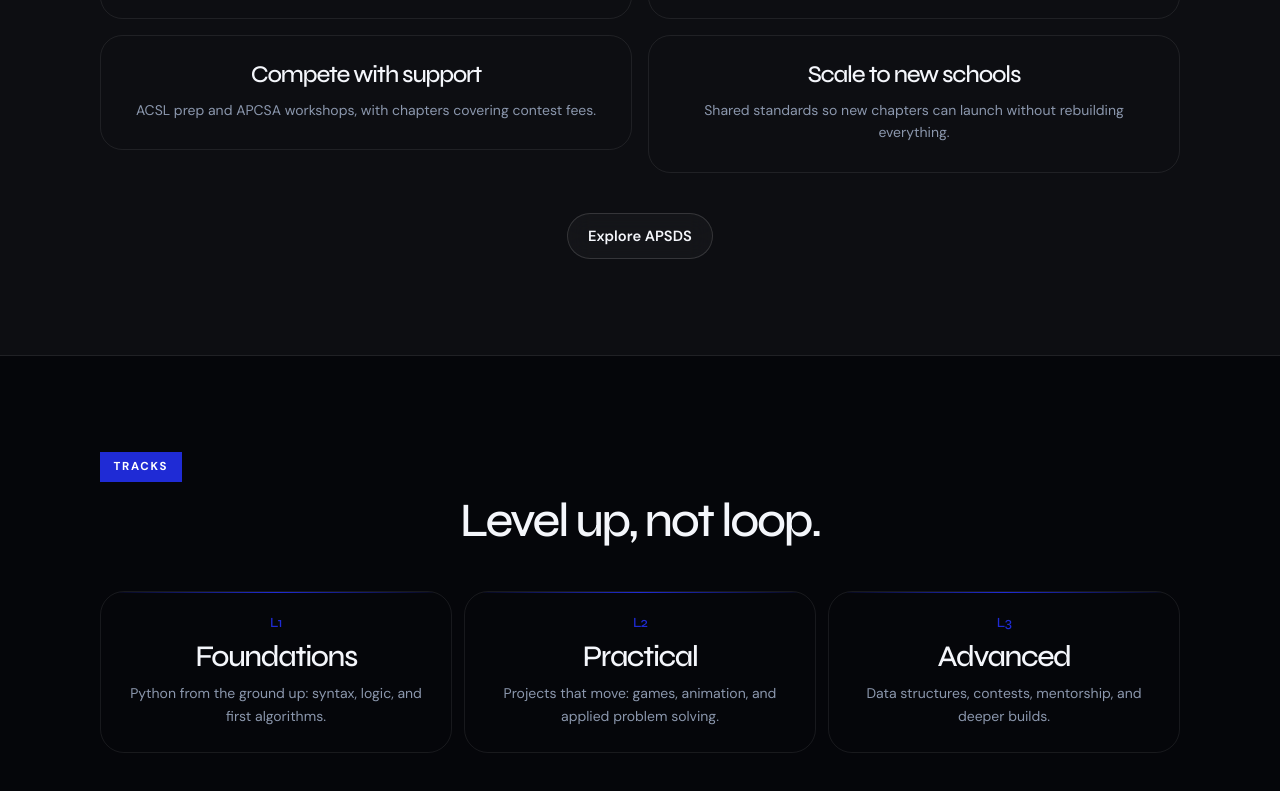
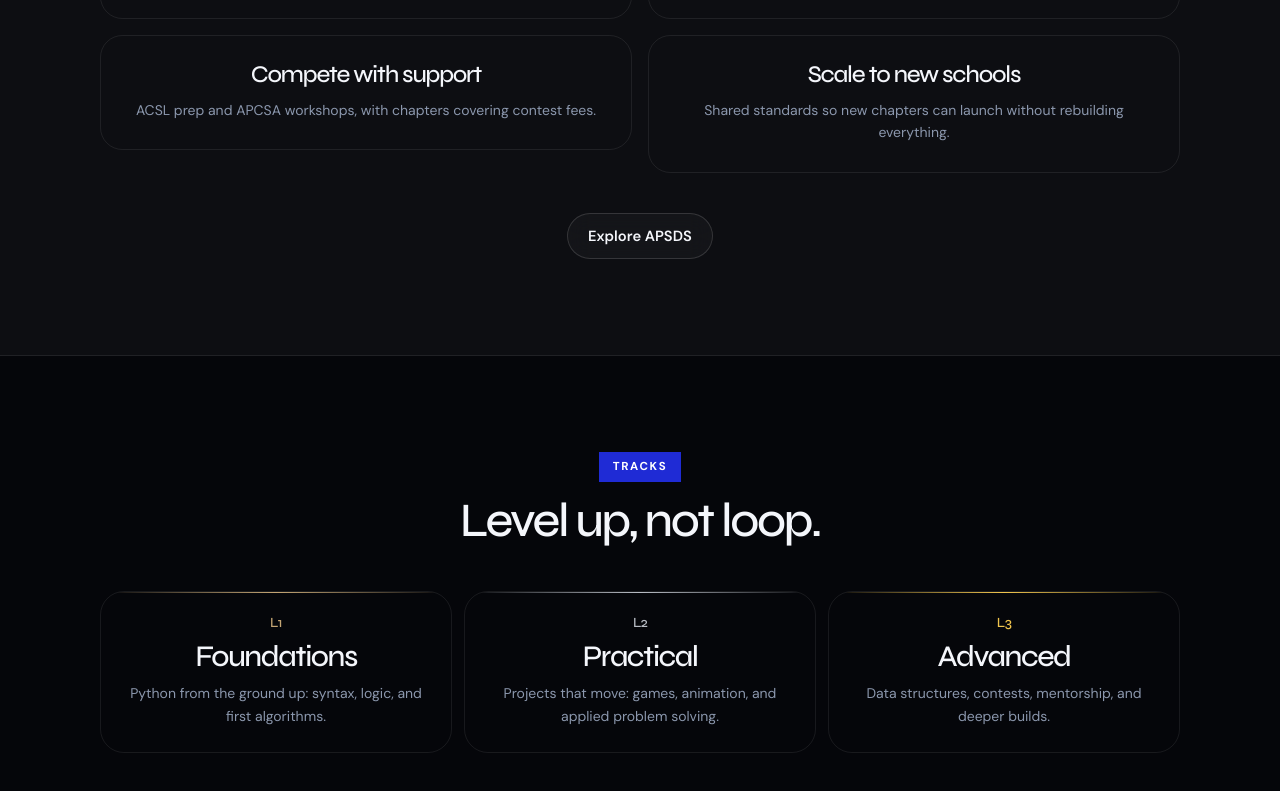
Before and after one commit to mittanshbhatia/Syntaxia, a Next.js app: page / in a window 1280 px wide. Shown: the part 1479-2270 px from the top of the page. Built offline with nearby package versions, Linux system fonts and the light colour scheme; no server answers.

Commit message:
Square sticker labels and restore track accent colors on home.
Center the Flagship and Tracks pills, and tint Foundations, Practical, and Advanced with brown, gray, and yellow.

```diff
--- a/app/globals.css
+++ b/app/globals.css
@@ -109,7 +109,7 @@
   max-width: 100%;
   margin-inline: auto;
   padding: 0.4rem 0.85rem;
-  border-radius: 0;
+  border-radius: 0 !important;
   background: var(--brand);
   color: #ffffff;
   font-size: 0.72rem;
@@ -117,6 +117,12 @@
   letter-spacing: 0.14em;
   text-transform: uppercase;
   text-align: center;
+}
+
+.eyebrow-center {
+  display: flex;
+  justify-content: center;
+  width: 100%;
 }
 
 .eyebrow-left {
@@ -311,7 +317,7 @@
   display: inline-flex;
   align-items: center;
   gap: 0.35rem;
-  border-radius: 999px;
+  border-radius: 0;
   padding: 0.25rem 0.65rem;
   font-size: 0.68rem;
   font-weight: 700;
--- a/app/page.tsx
+++ b/app/page.tsx
@@ -59,7 +59,9 @@
       <section className="border-y border-[var(--line)] bg-[var(--surface)]">
         <div className="container py-24">
           <Reveal>
-            <p className="eyebrow">Flagship club</p>
+            <div className="eyebrow-center">
+              <p className="eyebrow">Flagship club</p>
+            </div>
             <h2 className="display section-title mt-4 max-w-3xl mx-auto text-4xl text-[var(--ink)] sm:text-5xl">
               Learn Computer Science the Way It Sticks.
             </h2>
@@ -89,7 +91,9 @@
 
       <section className="container py-24">
         <Reveal>
-          <p className="eyebrow">Tracks</p>
+          <div className="eyebrow-center">
+            <p className="eyebrow">Tracks</p>
+          </div>
           <h2 className="display section-title mt-4 text-4xl text-[var(--ink)] sm:text-5xl">
             Level up, not loop.
           </h2>
@@ -102,7 +106,9 @@
                   className="absolute inset-x-0 top-0 h-px"
                   style={{ background: `linear-gradient(90deg, transparent, ${track.accent}, transparent)` }}
                 />
-                <p className="display text-sm text-[var(--brand)]">{track.level}</p>
+                <p className="display text-sm" style={{ color: track.accent }}>
+                  {track.level}
+                </p>
                 <h3 className="display mt-3 text-3xl text-[var(--ink)]">{track.name}</h3>
                 <p className="mt-3 text-sm leading-relaxed text-[var(--muted)]">{track.summary}</p>
               </article>
--- a/lib/content.ts
+++ b/lib/content.ts
@@ -74,21 +74,21 @@
     id: "l1",
     level: "L1",
     name: "Foundations",
-    accent: "#1f2bd5",
+    accent: "#c4a574",
     summary: "Python from the ground up: syntax, logic, and first algorithms.",
   },
   {
     id: "l2",
     level: "L2",
     name: "Practical",
-    accent: "#1f2bd5",
+    accent: "#b8bcc4",
     summary: "Projects that move: games, animation, and applied problem solving.",
   },
   {
     id: "l3",
     level: "L3",
     name: "Advanced",
-    accent: "#1f2bd5",
+    accent: "#f0c44d",
     summary: "Data structures, contests, mentorship, and deeper builds.",
   },
 ] as const;
```
